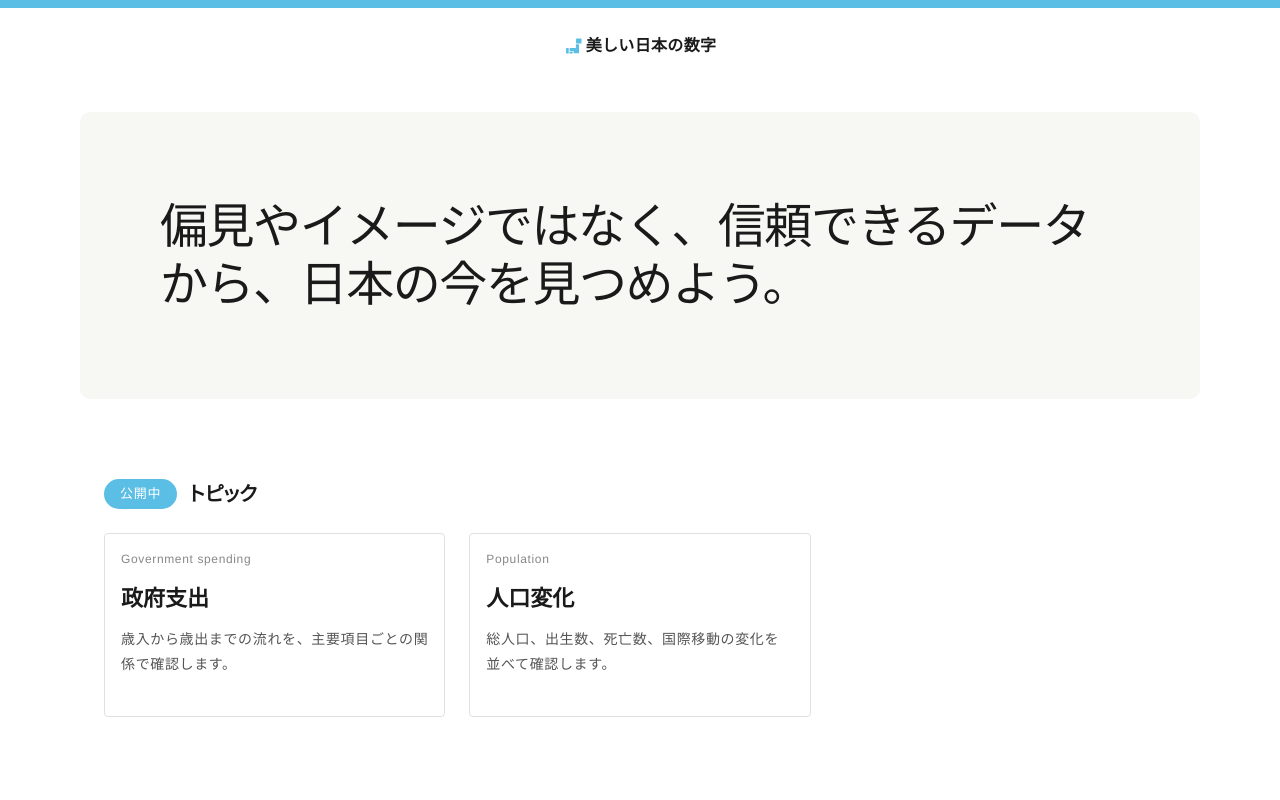
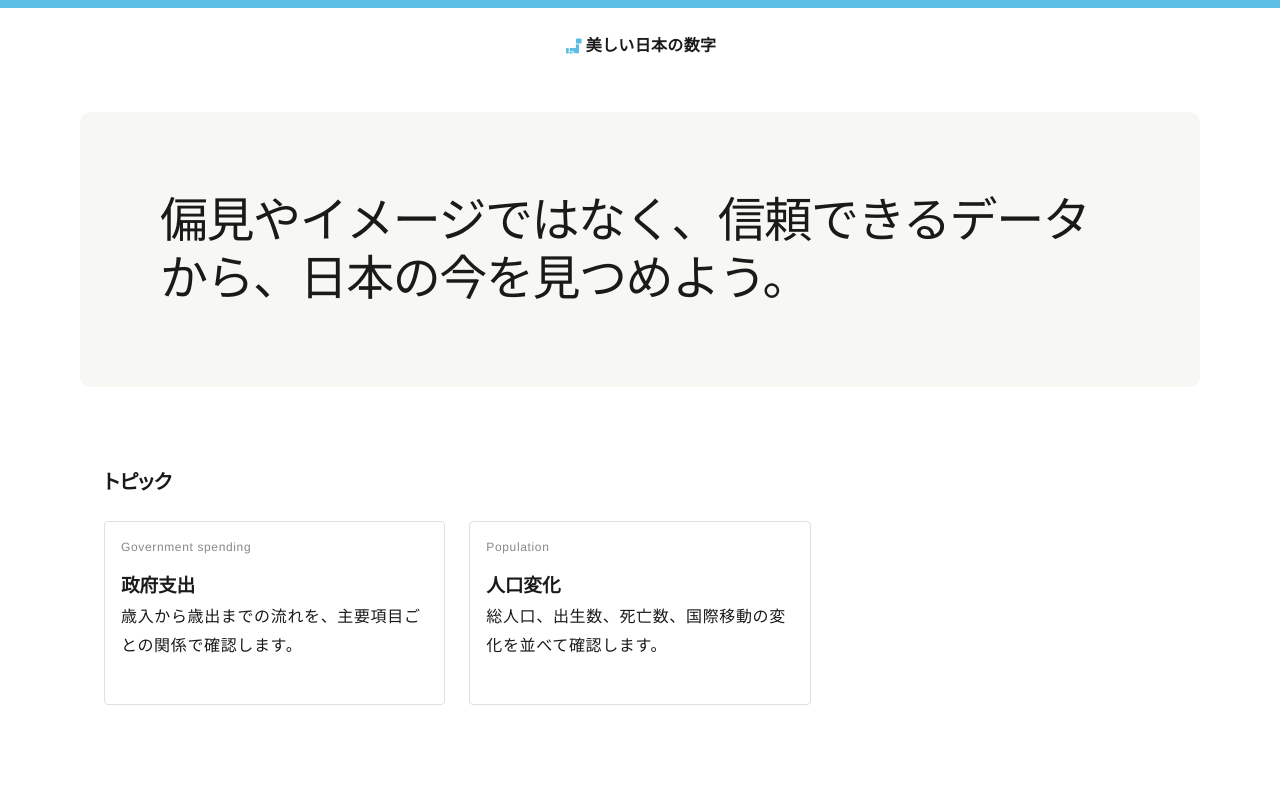
Before and after one commit to miz8462/beautiful-japan-numbers, a Next.js app: page / in a window 1280 px wide. Shown: the top 800 px of the page. Built offline with nearby package versions, Linux system fonts and the light colour scheme.

Commit message:
refactor: DESIGN.mdの内容を整理し、コンポーネントのスタイルを改善。ページレイアウトを更新し、グローバルスタイルを調整。新しいトピックカードコンポーネントを導入。

```diff
--- a/src/app/globals.css
+++ b/src/app/globals.css
@@ -77,22 +77,11 @@ table td,
   padding: 0 24px;
 }
 
-.card-container {
-  display: inline-flex;
-  align-items: center;
-  min-height: 28px;
-  margin-bottom: 16px;
-  border-radius: 10px;
-  padding: 6px 16px;
-  color: var(--color-text-primary);
-  background: var(--color-background-section);
-}
-
 .site-header {
   position: sticky;
   top: 0;
   z-index: 50;
-  height: 72px;
+  height: 112px;
   background: rgba(255, 255, 255, 0.96);
   backdrop-filter: blur(12px);
 }
--- a/src/app/page.module.css
+++ b/src/app/page.module.css
@@ -1,16 +1,13 @@
-.page {
-  background: var(--color-background);
-  padding: 0 5rem;
-}
-
 .hero {
-  padding: 40px 0 0;
+  padding: 5rem 5rem;
+  display: inline-flex;
+  align-items: center;
+  min-height: 28px;
 }
 
 .headline {
-  padding: 5rem 4rem;
   font-size: 3rem;
-  font-weight: 00;
+  font-weight: 500;
   line-height: 1.2;
   letter-spacing: -0.03em;
 }
@@ -72,24 +69,6 @@
   gap: 24px;
 }
 
-.card {
-  display: flex;
-  min-height: 184px;
-  flex-direction: column;
-  border: 1px solid var(--color-border);
-  border-radius: 4px;
-  padding: 16px;
-  background: #ffffff;
-  transition: box-shadow 200ms ease, transform 200ms ease;
-}
-
-.cardLabel {
-  margin-bottom: 12px;
-  color: var(--color-text-muted);
-  font-size: 12px;
-  line-height: 1.6;
-}
-
 .card h3 {
   margin-bottom: 12px;
   font-size: 22px;
--- a/src/app/page.tsx
+++ b/src/app/page.tsx
@@ -1,37 +1,40 @@
+import { Page } from "@/components/layout/Page";
+import { Surface } from "@/components/layout/Surface/index";
+import { TopicCard } from "@/components/ui/TopicCard";
 import styles from "./page.module.css";
 
 export default function Home() {
   return (
-    <main className={styles.page}>
-      <section className={styles.hero}>
-        <div className="card-container">
+    <Page>
+      <Surface>
+        <section className={styles.hero}>
           <p className={styles.headline}>
             偏見やイメージではなく、信頼できるデータから、日本の今を見つめよう。
           </p>
-
-        </div>
-      </section>
+        </section>
+      </Surface>
 
       <section className={styles.section} id="topics">
         <div className="container">
           <div className={styles.sectionHeader}>
-            <p className={styles.chip}>公開中</p>
             <h2>トピック</h2>
           </div>
           <div className={styles.grid}>
-            <a className={styles.card} href="/government-spending">
-              <p className={styles.cardLabel}>Government spending</p>
-              <h3>政府支出</h3>
-              <p>歳入から歳出までの流れを、主要項目ごとの関係で確認します。</p>
-            </a>
-            <a className={styles.card} href="/population">
-              <p className={styles.cardLabel}>Population</p>
-              <h3>人口変化</h3>
-              <p>総人口、出生数、死亡数、国際移動の変化を並べて確認します。</p>
-            </a>
+            <TopicCard
+              href="/government-spending"
+              label="Government spending"
+              title="政府支出"
+              description="歳入から歳出までの流れを、主要項目ごとの関係で確認します。"
+            />
+            <TopicCard
+              href="/population"
+              label="Population"
+              title="人口変化"
+              description="総人口、出生数、死亡数、国際移動の変化を並べて確認します。"
+            />
           </div>
         </div>
       </section>
-    </main>
+    </Page>
   );
 }
--- a/src/app/population/page.tsx
+++ b/src/app/population/page.tsx
@@ -1,3 +1,4 @@
+import { Page } from "@/components/layout/Page";
 import PopulationCharts from "./PopulationCharts";
 import styles from "./page.module.css";
 
@@ -7,7 +8,7 @@ export const metadata = {
 
 export default function PopulationPage() {
   return (
-    <main className={styles.page}>
+    <Page>
       <div className="container">
         <header className={styles.header}>
           <p className={styles.topic}>人口</p>
@@ -43,6 +44,6 @@ export default function PopulationPage() {
 
         <PopulationCharts />
       </div>
-    </main>
+    </Page>
   );
 }
--- /dev/null
+++ b/src/components/layout/Page/Page.module.css
@@ -0,0 +1,4 @@
+.page {
+  background: var(--color-background);
+  padding: 0 5rem;
+}
--- /dev/null
+++ b/src/components/layout/Page/index.tsx
@@ -0,0 +1,9 @@
+import styles from "./Page.module.css";
+
+type Props = {
+  children: React.ReactNode;
+};
+
+export function Page({ children }: Props) {
+  return <main className={styles.page}>{children}</main>;
+}
--- /dev/null
+++ b/src/components/layout/Surface/Surface.module.css
@@ -0,0 +1,6 @@
+.surface {
+  margin-bottom: 16px;
+  border-radius: 10px;
+  color: var(--color-text-primary);
+  background: var(--color-background-section);
+}
--- /dev/null
+++ b/src/components/layout/Surface/index.tsx
@@ -0,0 +1,9 @@
+import styles from "./Surface.module.css";
+
+type Props = {
+  children: React.ReactNode;
+};
+
+export function Surface({ children }: Props) {
+  return <div className={styles.surface}>{children}</div>;
+}
--- /dev/null
+++ b/src/components/ui/TopicCard/TopicCard.module.css
@@ -0,0 +1,17 @@
+.card {
+  display: flex;
+  min-height: 184px;
+  flex-direction: column;
+  border: 1px solid var(--color-border);
+  border-radius: 4px;
+  padding: 16px;
+  background: #ffffff;
+  transition: box-shadow 200ms ease, transform 200ms ease;
+}
+
+.cardLabel {
+  margin-bottom: 12px;
+  color: var(--color-text-muted);
+  font-size: 12px;
+  line-height: 1.6;
+}
--- /dev/null
+++ b/src/components/ui/TopicCard/index.tsx
@@ -0,0 +1,23 @@
+import styles from "./TopicCard.module.css";
+
+type Props = {
+  href: string;
+  label: string;
+  title: string;
+  description: string;
+};
+
+export function TopicCard({
+  href,
+  label,
+  title,
+  description,
+}: Props) {
+  return (
+    <a className={styles.card} href={href}>
+      <p className={styles.cardLabel}>{label}</p>
+      <h3>{title}</h3>
+      <p>{description}</p>
+    </a>
+  );
+}
```
Also changed, not shown: src/app/government-spending/page.tsx (+4 -3 lines), 1 other file (tests, documents, lock files or other folders).
